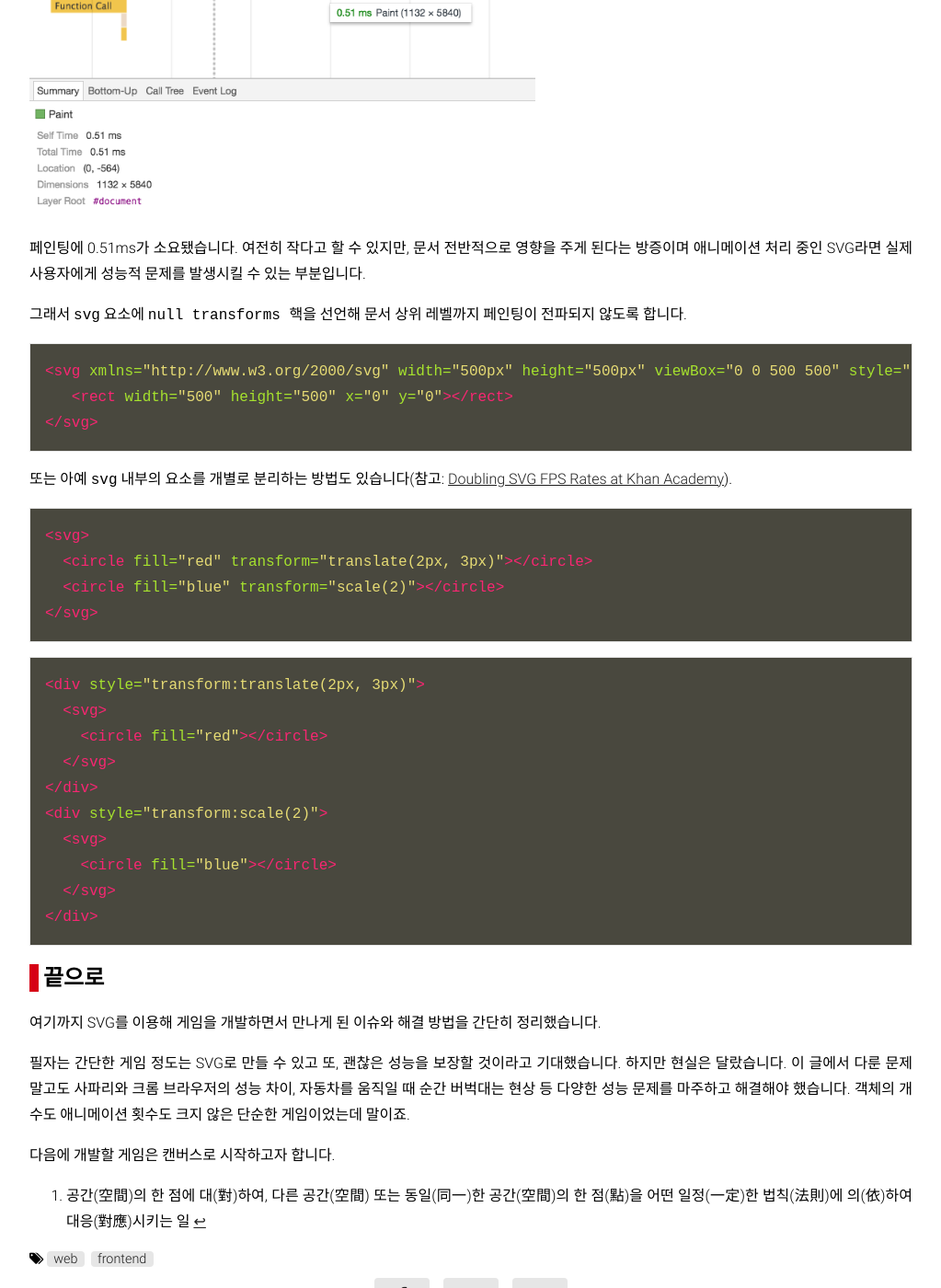
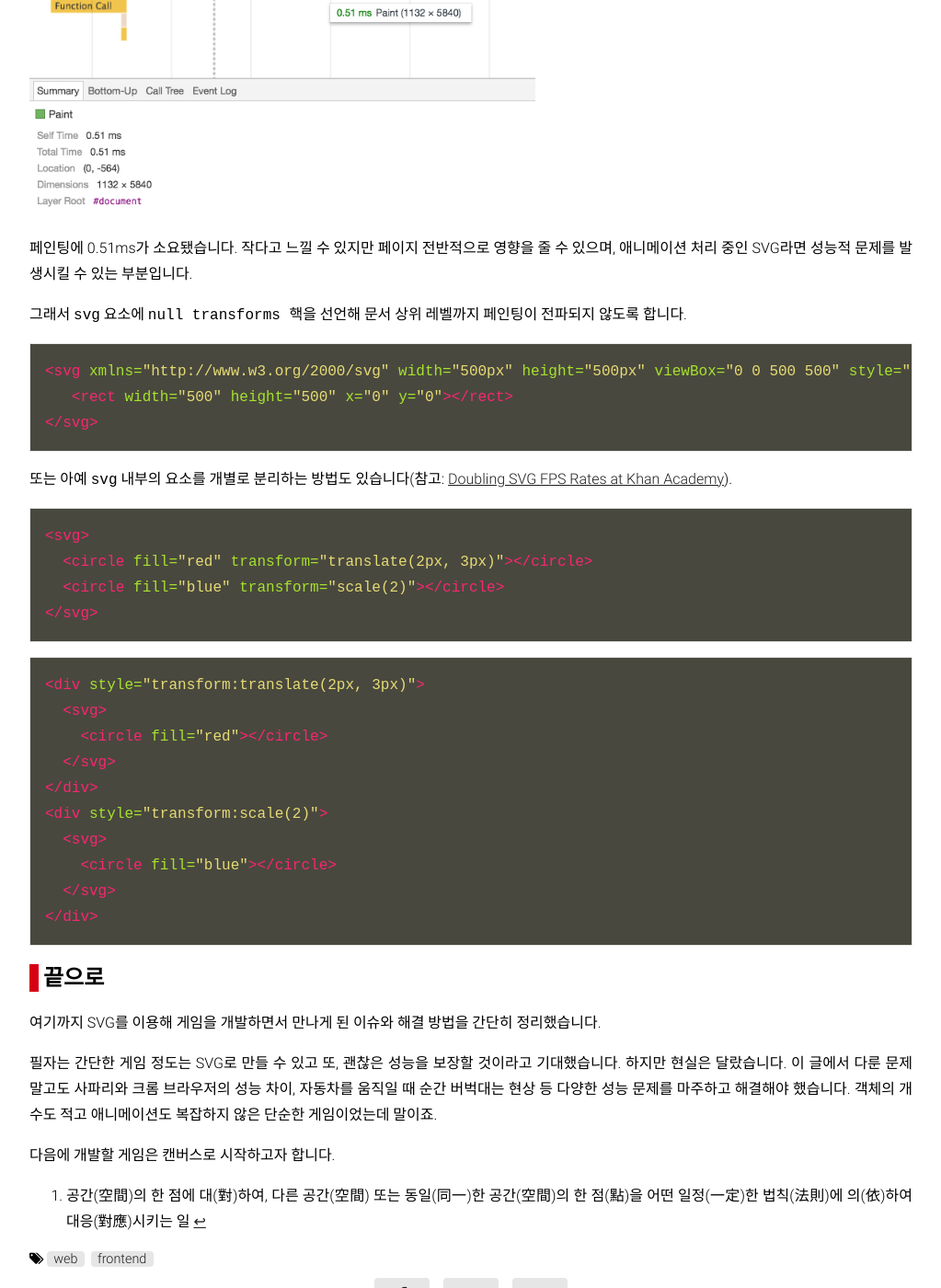
Before and after one commit to lezhin/lezhin.github.io, a Jekyll site: the page built from _posts/2017-07-26-create-a-game-using-svg.md, in a window 1280 px wide and 1400 px high, scrolled down 6808 px. Shown: the whole window at 92% size, without its empty margins (128-1151 px from the left). Built offline with Jekyll 4.4.1, drawn with Linux system fonts in a browser that asks for light colours; nearby versions of some CDN libraries; some web fonts are replaced; our own code applies the rules of GitHub Pages for plain Markdown files.

Commit message:
읽기 힘든 문장 수정
 - 포스트 : SVG를 이용해 간단한 웹 게임 만들어보기

```diff
--- a/_posts/2017-07-26-create-a-game-using-svg.md
+++ b/_posts/2017-07-26-create-a-game-using-svg.md
@@ -125,7 +125,7 @@ setTimeout(() => {
 
 ![](/files/2017-07-26-create-a-game-using-svg/jumping-car.07.png){:width="100%" style="max-width:550px"}
 
-페인팅에 0.51ms가 소요됐습니다. 여전히 작다고 할 수 있지만, 문서 전반적으로 영향을 주게 된다는 방증이며 애니메이션 처리 중인 SVG라면 실제 사용자에게 성능적 문제를 발생시킬 수 있는 부분입니다.
+페인팅에 0.51ms가 소요됐습니다. 작다고 느낄 수 있지만 페이지 전반적으로 영향을 줄 수 있으며, 애니메이션 처리 중인 SVG라면 성능적 문제를 발생시킬 수 있는 부분입니다.
 
 그래서 `svg` 요소에 `null transforms 핵`을 선언해 문서 상위 레벨까지 페인팅이 전파되지 않도록 합니다.
 
@@ -161,7 +161,7 @@ setTimeout(() => {
 
 여기까지 SVG를 이용해 게임을 개발하면서 만나게 된 이슈와 해결 방법을 간단히 정리했습니다.
 
-필자는 간단한 게임 정도는 SVG로 만들 수 있고 또, 괜찮은 성능을 보장할 것이라고 기대했습니다. 하지만 현실은 달랐습니다. 이 글에서 다룬 문제 말고도 사파리와 크롬 브라우저의 성능 차이, 자동차를 움직일 때 순간 버벅대는 현상 등 다양한 성능 문제를 마주하고 해결해야 했습니다. 객체의 개수도 애니메이션 횟수도 크지 않은 단순한 게임이었는데 말이죠.
+필자는 간단한 게임 정도는 SVG로 만들 수 있고 또, 괜찮은 성능을 보장할 것이라고 기대했습니다. 하지만 현실은 달랐습니다. 이 글에서 다룬 문제 말고도 사파리와 크롬 브라우저의 성능 차이, 자동차를 움직일 때 순간 버벅대는 현상 등 다양한 성능 문제를 마주하고 해결해야 했습니다. 객체의 개수도 적고 애니메이션도 복잡하지 않은 단순한 게임이었는데 말이죠.
 
 다음에 개발할 게임은 캔버스로 시작하고자 합니다.
 
```
